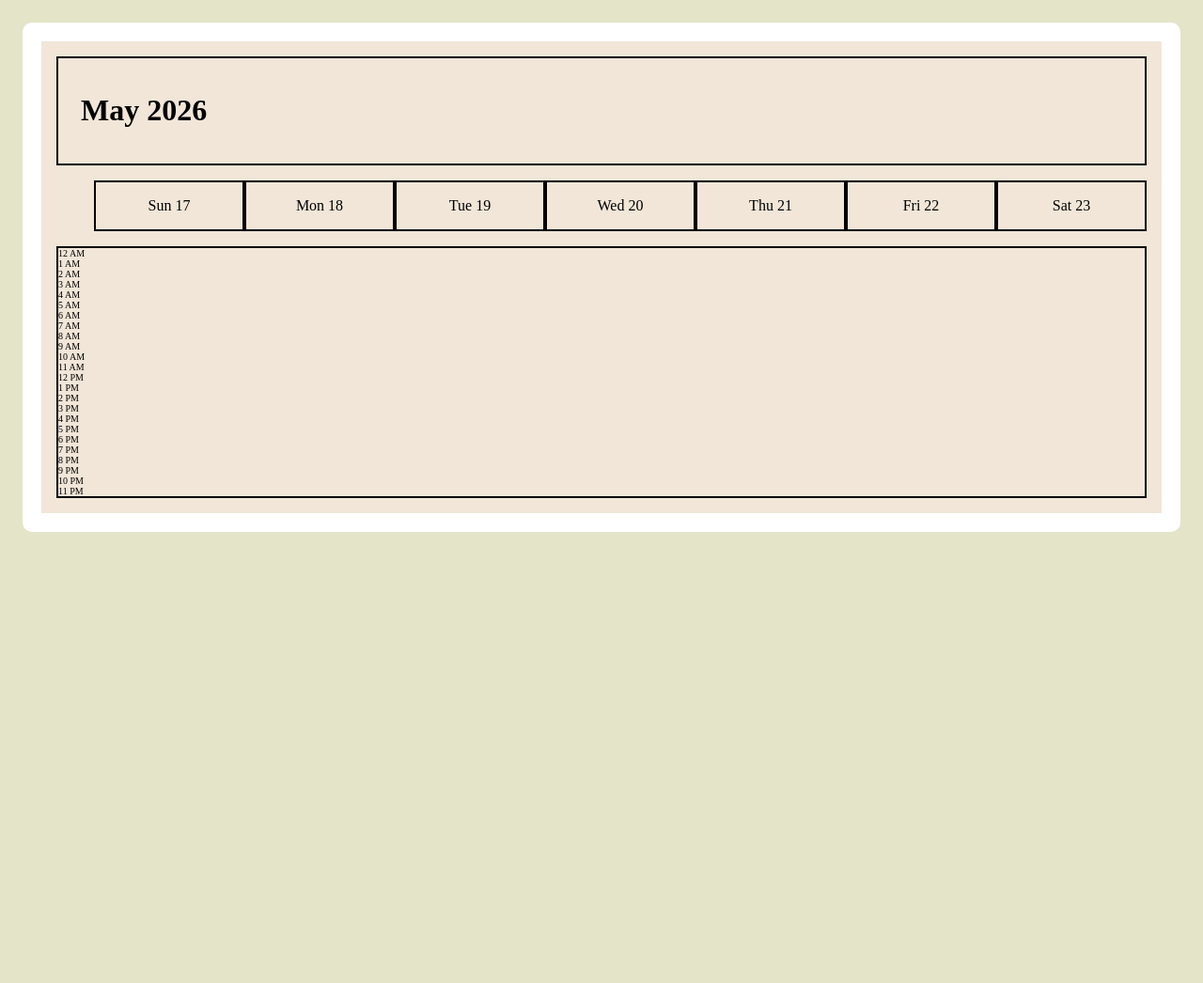
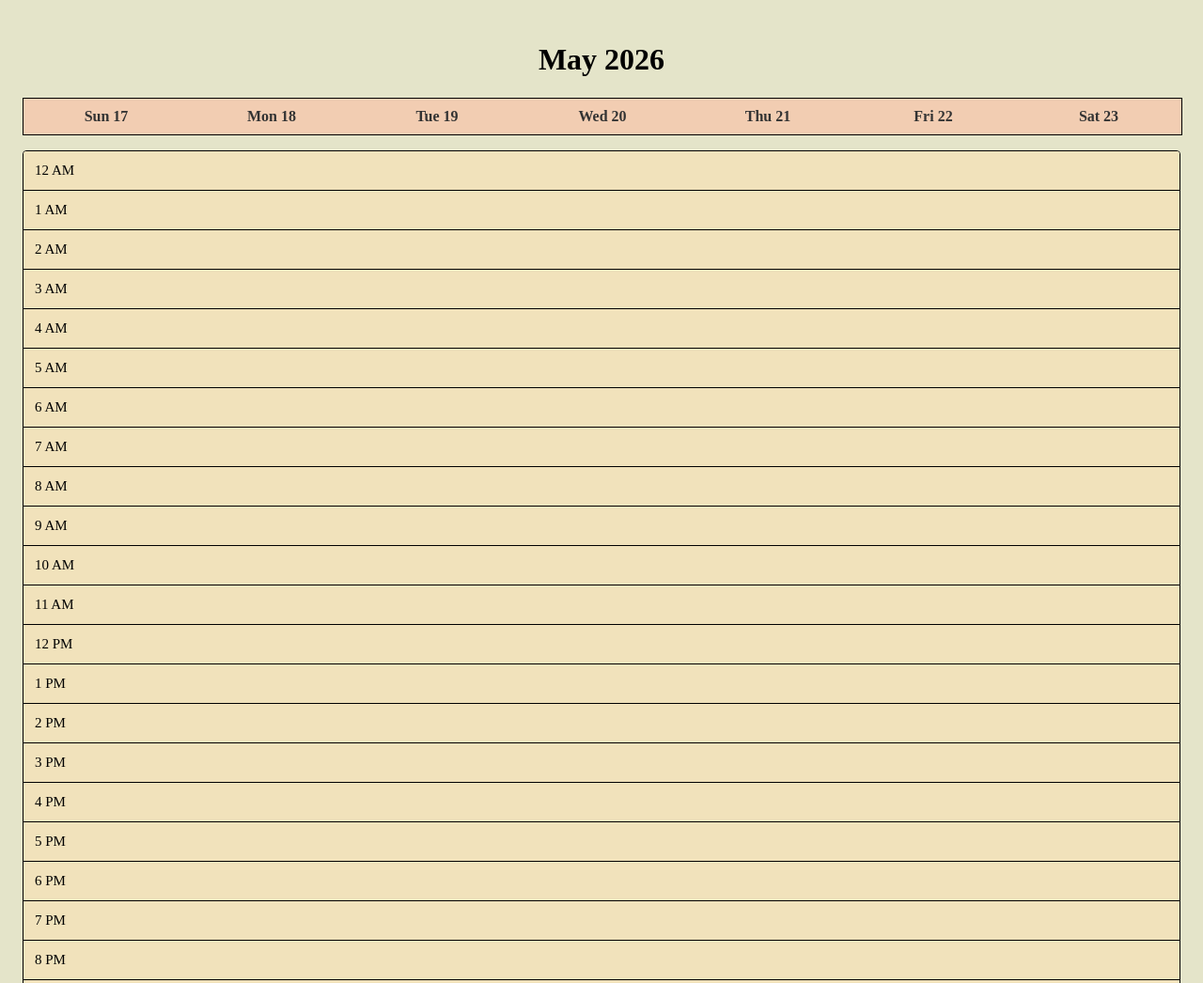
Before and after one commit to abisanti-nw/prog2-website, a plain HTML site: page index.html in a window 1280 px wide. Shown: the top 1046 px of the page at 94% size. Before the commit the page ends 800 px from the top, so only its background shows below. Drawn offline with Linux system fonts and the light colour scheme.

Commit message:
updated css

```diff
--- a/index.html
+++ b/index.html
@@ -8,52 +8,79 @@
 </head>
 
 <body>
-    <div class = "calendar">
-        <header>
-            <h1>
-                May 2026
-            </h1>
-        </header>
+    <div id="cal">
+        <div id="week-view">
+            <header>
+                <h1>
+                    May 2026
+                </h1>
+            </header>
 
-        <ul class = "weekdays">
-            <li class = "day">Sun 17</li>
+            <ol class = "weekdays">
+                <li id = "sun">Sun 17</li>
+                <li id = "mon">Mon 18</li>
+                <li id = "tue">Tue 19</li>
+                <li id = "wed">Wed 20</li>
+                <li id = "thu">Thu 21</li>
+                <li id = "fri">Fri 22</li>
+                <li id = "sat">Sat 23</li>
 
-            <li class = "day">Mon 18</li>
-            <li class = "day">Tue 19</li>
-            <li class = "day">Wed 20</li>
-            <li class = "day">Thu 21</li>
-            <li class = "day">Fri 22</li>
-            <li class = "day">Sat 23</li>
+            </ol>
 
-        </ul>
+            <ol class = "times">
+                <li class="time">12 AM</li>
+                <li class="time">1 AM</li>
+                <li class="time">2 AM</li>
+                <li class="time">3 AM</li>
+                <li class="time">4 AM</li>
+                <li class="time">5 AM</li>
+                <li class="time">6 AM</li>
+                <li class="time">7 AM</li>
+                <li class="time">8 AM</li>
+                <li class="time">9 AM</li>
+                <li class="time">10 AM</li>
+                <li class="time">11 AM</li>
+                <li class="time">12 PM</li>
+                <li class="time">1 PM</li>
+                <li class="time">2 PM</li>
+                <li class="time">3 PM</li>
+                <li class="time">4 PM</li>
+                <li class="time">5 PM</li>
+                <li class="time">6 PM</li>
+                <li class="time">7 PM</li>
+                <li class="time">8 PM</li>
+                <li class="time">9 PM</li>
+                <li class="time">10 PM</li>
+                <li class="time">11 PM</li>
+            </ol>
+        </div>
 
-        <div class = "times">
-            <div class="time">12 AM</div>
-            <div class="time">1 AM</div>
-            <div class="time">2 AM</div>
-            <div class="time">3 AM</div>
-            <div class="time">4 AM</div>
-            <div class="time">5 AM</div>
-            <div class="time">6 AM</div>
-            <div class="time">7 AM</div>
-            <div class="time">8 AM</div>
-            <div class="time">9 AM</div>
-            <div class="time">10 AM</div>
-            <div class="time">11 AM</div>
-            <div class="time">12 PM</div>
-            <div class="time">1 PM</div>
-            <div class="time">2 PM</div>
-            <div class="time">3 PM</div>
-            <div class="time">4 PM</div>
-            <div class="time">5 PM</div>
-            <div class="time">6 PM</div>
-            <div class="time">7 PM</div>
-            <div class="time">8 PM</div>
-            <div class="time">9 PM</div>
-            <div class="time">10 PM</div>
-            <div class="time">11 PM</div>
-        </ul>
+        <div id="day-view">
+            <ol class="6am-6pm">
+                <li class="time">6 AM</li>
+                <li class="time">7 AM</li>
+                <li class="time">8 AM</li>
+                <li class="time">9 AM</li>
+                <li class="time">10 AM</li>
+                <li class="time">11 AM</li>
+                <li class="time">12 PM</li>
+                <li class="time">1 PM</li>
+                <li class="time">2 PM</li>
+                <li class="time">3 PM</li>
+                <li class="time">4 PM</li>
+                <li class="time">5 PM</li>
+                <li class="time">6 PM</li>
+            </ol>
+
+            <ol class="7pm-12am">
+                <li class="time">7 PM</li>
+                <li class="time">8 PM</li>
+                <li class="time">9 PM</li>
+                <li class="time">10 PM</li>
+                <li class="time">11 PM</li>
+                <li class="time">12 PM</li>
+            </ol>
+        </div>
     </div>
-
 </body>
 </html>
--- a/styles.css
+++ b/styles.css
@@ -18,32 +18,49 @@ body {
 }
 
 header {
-    padding: 1rem 1.5rem;
-    border:2px solid black;
+  text-align: center;
+  padding: 1rem 1rem 1 1rem;
   max-width: 100%;
 }
 
 .weekdays {
-    display: flex;
+  display: grid;
+  text-align: center;
+  grid-template-columns: repeat(7, 1fr);
+  grid-auto-flow: column;
   list-style: none;
-    max-width: 100%;
+  width: 100%;
+  padding: 0;
+  border:1px solid black;
 }
 
-.day {
-    flex: 1;
+.weekdays li {
+  background-color: #f2cdb2;
+  padding: 10px;
   text-align: center;
-    padding: 1rem 0;
-    border:2px solid black;
-    max-width: 100%;
+  font-weight: bold;
+  color: #333;
 }
 
 .times {
   display: flex;
   flex-direction: column;
-    border: 2px solid black;
+  list-style-type: none;
+  padding-left: 0;
+  margin: 0;
+  border: 1px solid black;
+  border-radius: 4px;
+  overflow: hidden;
 }
 
 .time {
   font-family: "Times New Roman", Times, Serif;
-    font-size: 10px;
+  font-size: 15px;
+  background-color: #f1e2bb;
+  padding: 12px;
+  text-align: left;
 }
+
+.time:not(:last-child) {
+  border-bottom: 1px solid black;
+}
```
Lines whose indentation alone changed are shown as unchanged.
